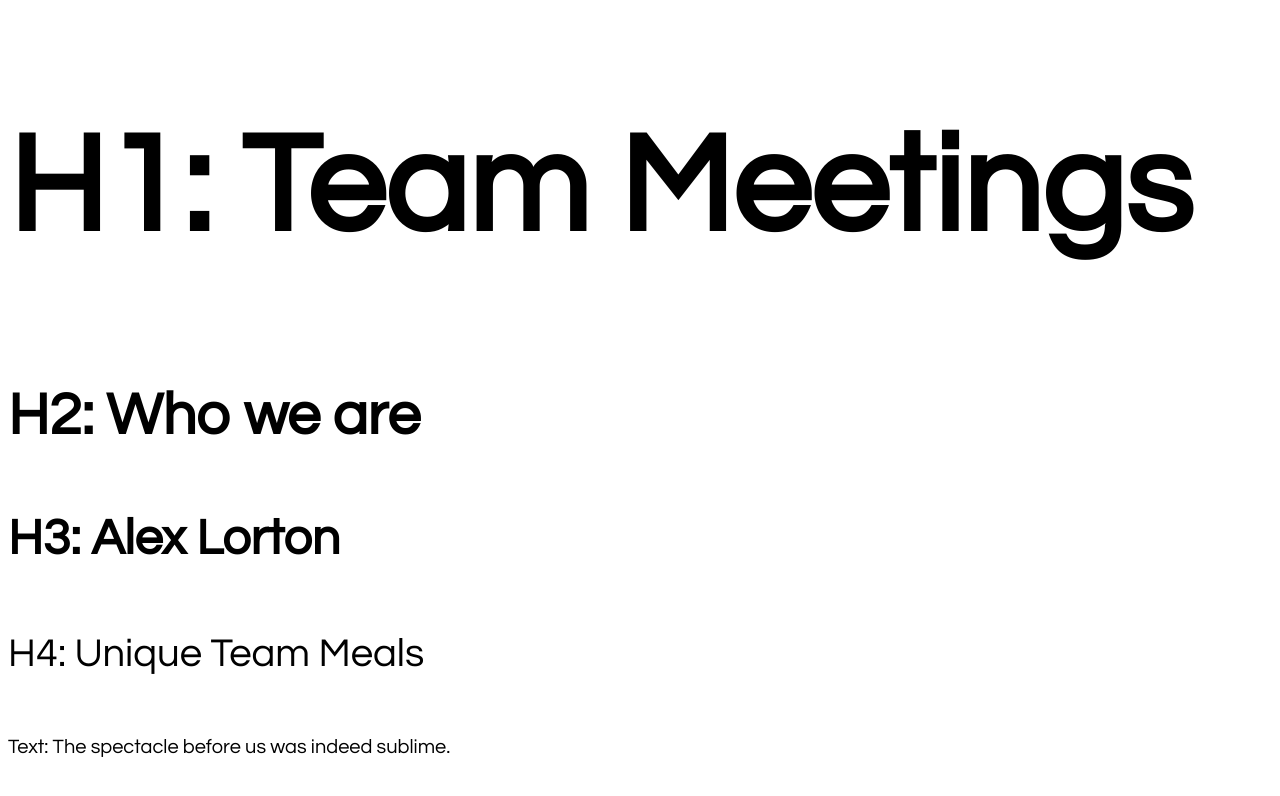
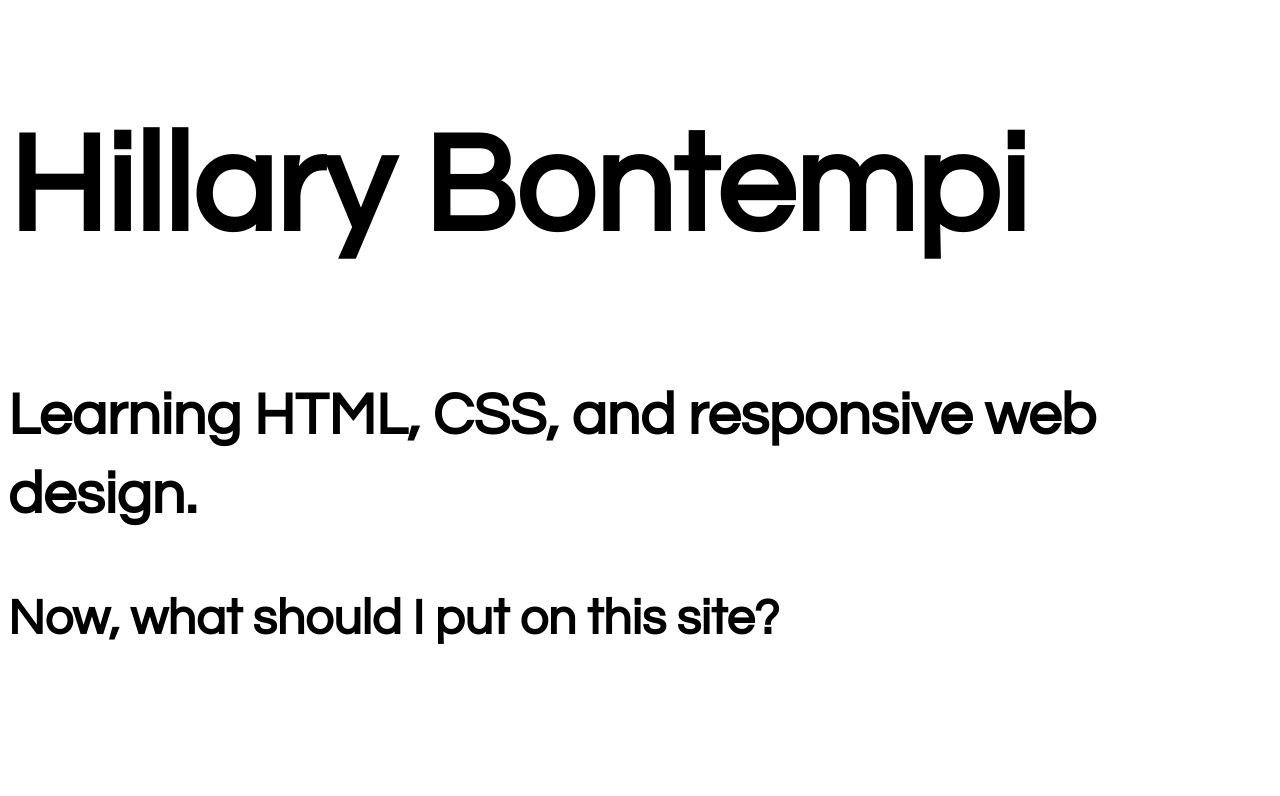
Before and after one commit to hbontempi/hbontempi.github.io, a plain HTML site: page unit_1/index.html in a window 1280 px wide. Drawn offline with Linux system fonts and the light colour scheme.

Commit message:
Updated Copy

```diff
--- a/unit_1/index.html
+++ b/unit_1/index.html
@@ -9,12 +9,9 @@
 </head>
 
 <body>
-	<h1>H1: Team Meetings</h1>
-	<h2>H2: Who we are</h2>
-	<h3>H3: Alex Lorton</h3>
-	<h4>H4: Unique Team Meals</h4>
-	<p>Text: The spectacle before us was indeed sublime.</p>
-
+	<h1>Hillary Bontempi</h1>
+	<h2>Learning HTML, CSS, and responsive web design.</h3>
+	<h3>Now, what should I put on this site?</h2>
 </body>
 
 </html>
```
